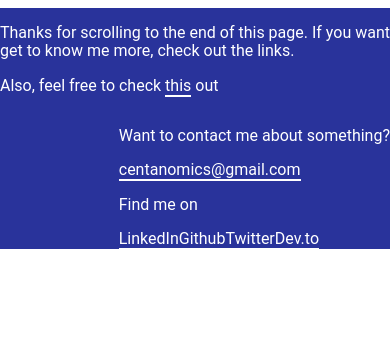
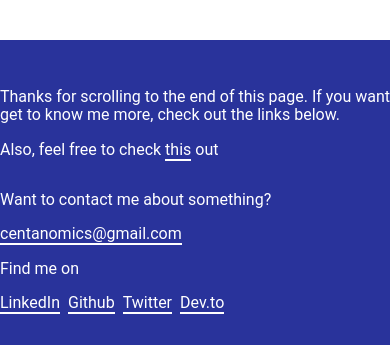
Before and after one commit to centanomics/portfolio, a Gatsby site: page / in a window 390 px wide. Shown: the part 3649-3994 px from the top of the page. Before the commit the page ends 3899 px from the top, so only its background shows below. Built offline with nearby package versions, Linux system fonts and the light colour scheme; Gatsby itself is replaced by a stand-in of ours.

Commit message:
made footer mobile friendly

```diff
--- a/src/styles/global.css
+++ b/src/styles/global.css
@@ -146,6 +146,10 @@ html {
 * PROJECTS
 */
 
+#projects {
+  margin-bottom: 32px;
+}
+
 .projects {
   width: 100%;
 
@@ -171,7 +175,7 @@ html {
 
 .project {
   color: #ffffff;
-  padding: 64px 0 0 64px;
+  padding: 64px 0 0 64px
 }
 
 .project p {
@@ -196,6 +200,7 @@ footer {
   color: white;
   display: grid;
   grid-template-areas: "A B";
+  padding: 32px 0;
 }
 
 footer a {
@@ -218,6 +223,14 @@ footer a:hover {
   grid-area: B;
   max-width: 500px;
   justify-self: end;
+}
+
+.links nav a {
+  margin-right: 8px;
+}
+
+#footer-span::after {
+  content: ' to the right'
 }
 
 /*
@@ -253,6 +266,15 @@ footer a:hover {
   /*footer*/
   footer {
     grid-template-areas: "A" "B";
+    justify-content: center;
+  }
+
+  .outro, .links {
+    justify-self: start;
+  }
+
+  #footer-span::after {
+    content: ' below'
   }
 
 }
```
